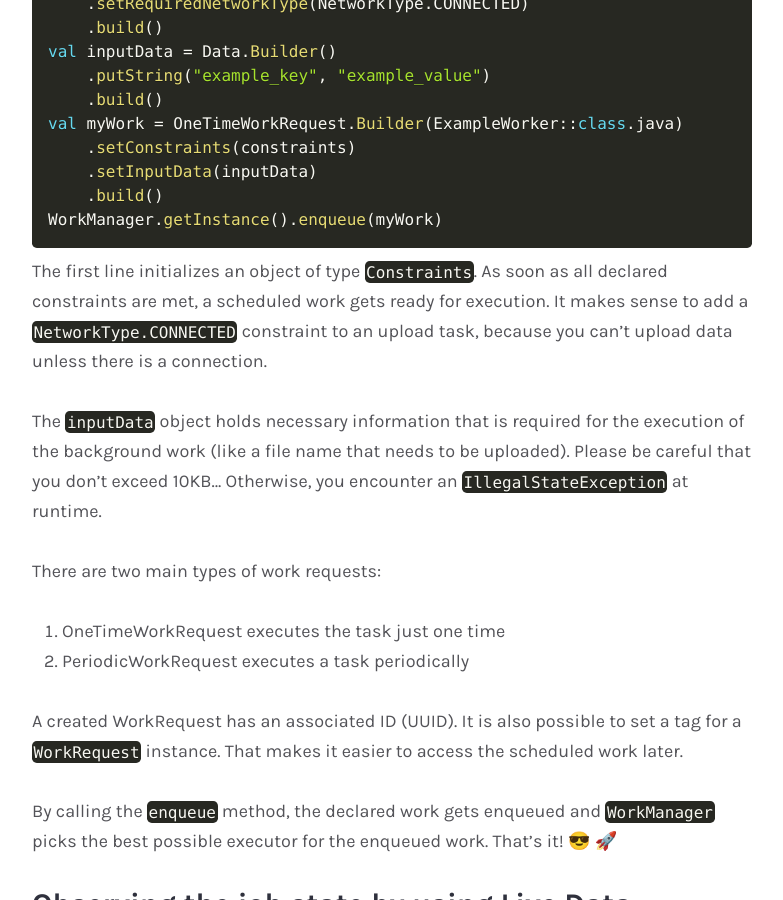
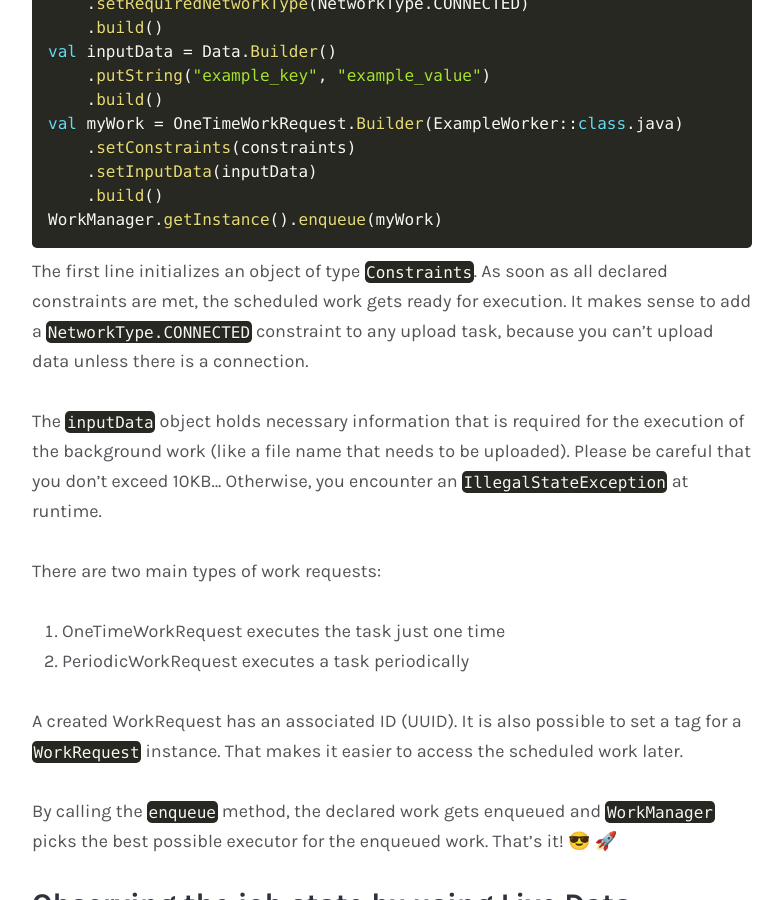
Before and after one commit to andreasschrade/andreasschrade.github.com, a Jekyll site: the page built from _posts/2019-01-06-android-how-to-workmanager.md, in a window 1280 px wide and 900 px high, scrolled down 5021 px. Shown: the whole window, without its empty margins (248-1031 px from the left). Built offline with Jekyll 4.4.1, drawn with Linux system fonts in a browser that asks for light colours; emoji names are drawn with the system emoji font; some web fonts are replaced; comment, search, counter and statistics services are not loaded.

Commit message:
minor fix

```diff
--- a/_posts/2019-01-06-android-how-to-workmanager.md
+++ b/_posts/2019-01-06-android-how-to-workmanager.md
@@ -153,8 +153,8 @@
 WorkManager.getInstance().enqueue(myWork)
 </code></pre>
 
-The first line initializes an object of type `Constraints`. As soon as all declared constraints are met, a scheduled work gets ready for execution.
-It makes sense to add a `NetworkType.CONNECTED` constraint to an upload task, because you can't upload data unless there is a connection.
+The first line initializes an object of type `Constraints`. As soon as all declared constraints are met, the scheduled work gets ready for execution.
+It makes sense to add a `NetworkType.CONNECTED` constraint to any upload task, because you can't upload data unless there is a connection.
 
 The `inputData` object holds necessary information that is required for the execution of the background work (like a file name that needs to be uploaded). Please be careful that you don't exceed 10KB... Otherwise, you encounter an `IllegalStateException` at runtime.
 
```
